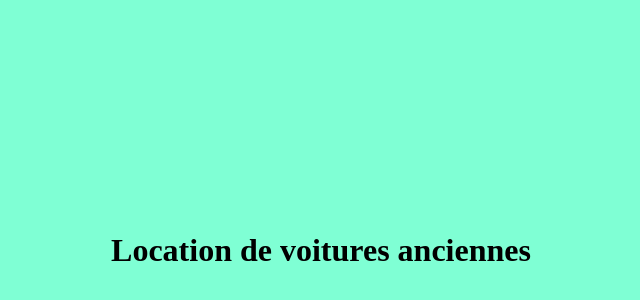
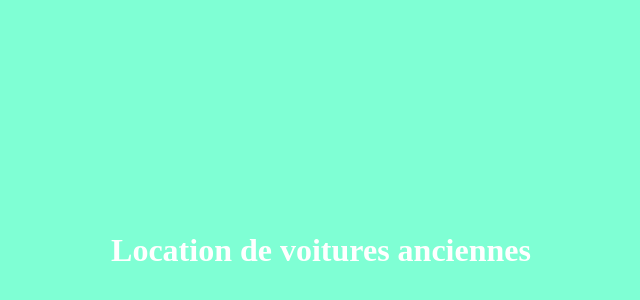
Before and after one commit to Ndrantonavalona/repositoryGit, a plain HTML site: page index.html in a window 1280 px wide. Shown: the part 42-342 px from the top of the page, without its empty margins (319-959 px from the left). Drawn offline with Linux system fonts and the light colour scheme.

Commit message:
modif couleur du grand titre

```diff
--- a/index.html
+++ b/index.html
@@ -7,6 +7,6 @@
     <title>Document</title>
 </head>
 <body style="background-color:aquamarine;">
-    <h1 style="text-align: center; padding-top: 20%; padding-bottom: 20%;">Location de voitures anciennes</h1>
+    <h1 style="text-align: center; padding-top: 20%; padding-bottom: 20%; color: #ffffff">Location de voitures anciennes</h1>
 </body>
 </html>
```
